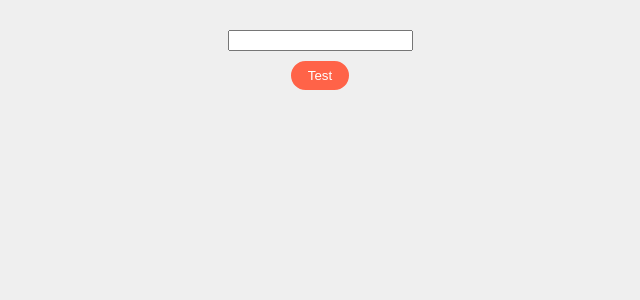
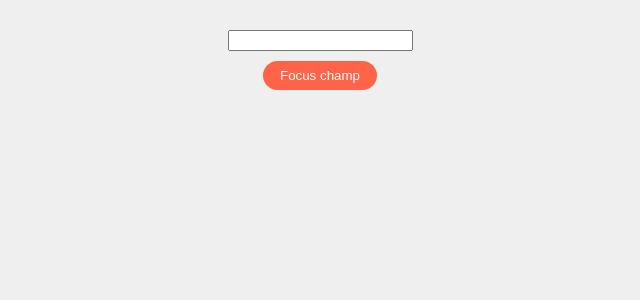
Before and after one commit to dymafr/react-c10-l3, a React (Create React App) app: page / in a window 1280 px wide. Shown: the top 300 px of the page, without its empty margins (320-960 px from the left). Built offline with nearby package versions, Linux system fonts and the light colour scheme.

Commit message:
1 file modified

```diff
--- a/src/App.js
+++ b/src/App.js
@@ -11,7 +11,7 @@ function App() {
     <div className="d-flex flex-column justify-content-center align-items-center p-20">
       <input ref={inputRef} className="m-10" type="text" />
       <button className="btn btn-primary" onClick={handleClick}>
-        Test
+        Focus champ
       </button>
     </div>
   );
```
